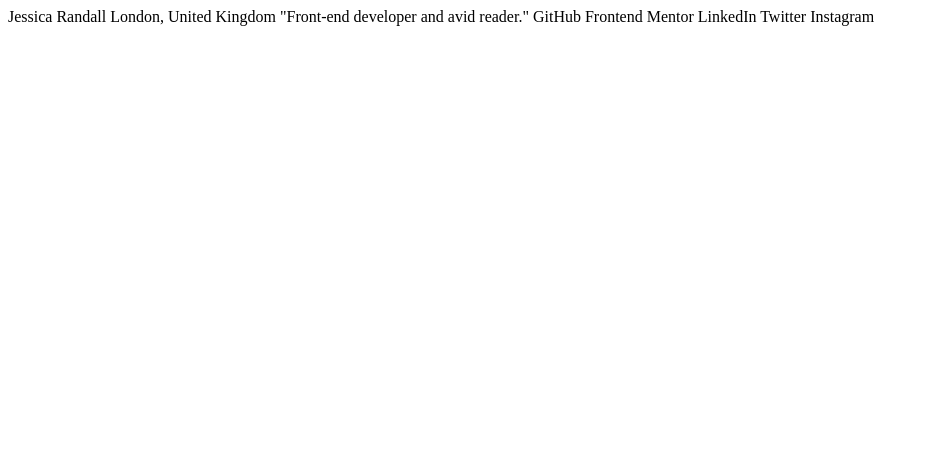
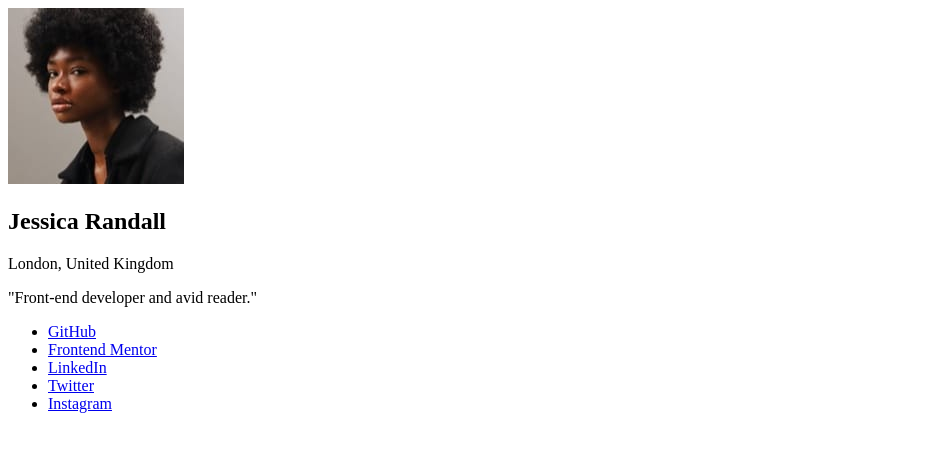
Before and after one commit to JYLN/social-links-profile-challenge, a website: page src/index.html in a window 1280 px wide. Shown: the whole page, without its empty margins (0-929 px from the left). Drawn offline with Linux system fonts and the light colour scheme; a small style sheet from the web is missing.

Commit message:
:zap: Initial markup

```diff
--- a/src/index.html
+++ b/src/index.html
@@ -13,7 +13,23 @@
     <link rel="stylesheet" href="./styles.css" type="text/css" />
   </head>
   <body>
-    Jessica Randall London, United Kingdom "Front-end developer and avid
-    reader." GitHub Frontend Mentor LinkedIn Twitter Instagram
+    <main>
+      <article>
+        <img
+          src="./assets/images/avatar-jessica.jpeg"
+          alt="Headshot of Jessica Randall"
+        />
+        <h1>Jessica Randall</h1>
+        <p>London, United Kingdom</p>
+        <p>"Front-end developer and avid reader."</p>
+        <ul>
+          <li><a href="#">GitHub</a></li>
+          <li><a href="#">Frontend Mentor</a></li>
+          <li><a href="#">LinkedIn</a></li>
+          <li><a href="#">Twitter</a></li>
+          <li><a href="#">Instagram</a></li>
+        </ul>
+      </article>
+    </main>
   </body>
 </html>
```
